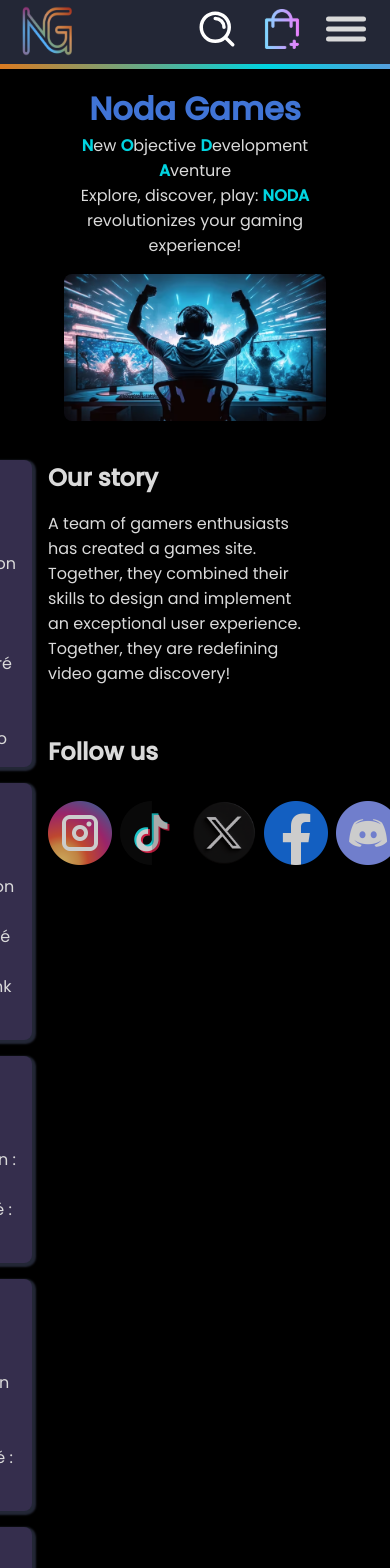
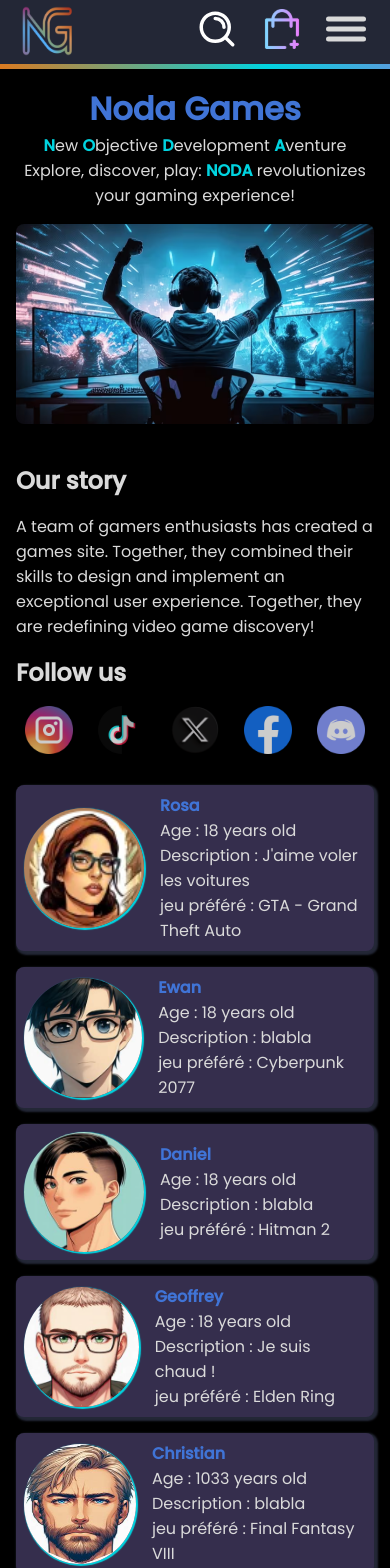
Before and after one commit to WildCodeSchool-2024-02/JS-RemoteFR-CodeOfWar-P2-Nodas, a React (Vite) app in the folder client/: page /about in a window 390 px wide. Shown: the top 1568 px of the page. Built offline with nearby package versions, Linux system fonts and the light colour scheme.

Commit message:
proptypes in socialnetwork and abut fixed, and finish mobile css for about

```diff
--- a/client/src/components/CardTeam.jsx
+++ b/client/src/components/CardTeam.jsx
@@ -23,5 +23,13 @@ export default function CardTeam({ user }) {
 }
 
 CardTeam.propTypes = {
-  user: PropTypes.string.isRequired,
+  user: PropTypes.shape({
+    id: PropTypes.number.isRequired,
+    avatar: PropTypes.string.isRequired,
+    name: PropTypes.string.isRequired,
+    age: PropTypes.number.isRequired,
+    description: PropTypes.string.isRequired,
+    pageUrl: PropTypes.string.isRequired,
+    favoriteGame: PropTypes.string.isRequired,
+  }).isRequired,
 };
--- a/client/src/components/SocialNetwork.jsx
+++ b/client/src/components/SocialNetwork.jsx
@@ -3,7 +3,7 @@ import PropTypes from "prop-types";
 
 export default function SocialNetwork({ network }) {
   return (
-    <div className="iconsSocials" key={network.id} >
+    <div className="iconsSocials">
       <Link to={network.networkUrl} target="_blank" rel="noreferrer">
         <img src={network.networkImg} alt={network.networkName} />{" "}
       </Link>
@@ -12,5 +12,10 @@ export default function SocialNetwork({ network }) {
 }
 
 SocialNetwork.propTypes = {
-  network: PropTypes.string.isRequired,
+  network: PropTypes.shape({
+    id: PropTypes.number.isRequired,
+    networkUrl: PropTypes.string.isRequired,
+    networkImg: PropTypes.string.isRequired,
+    networkName: PropTypes.string.isRequired,
+  }).isRequired,
 };
--- a/client/src/pages/About.jsx
+++ b/client/src/pages/About.jsx
@@ -31,13 +31,13 @@ export default function About() {
           <h2 className="follow-us second_title">Follow us</h2>
           <article className="network_link">
             {networkLink.map((network) => (
-              <SocialNetwork key={network} network={network} />
+              <SocialNetwork key={network.id} network={network} />
             ))}
           </article>
         </section>
         <section className="avatar">
           {team.map((user) => (
-            <CardTeam key={user} user={user} />
+            <CardTeam key={user.id} user={user} />
           ))}
         </section>
       </div>
--- a/client/src/styles/about.css
+++ b/client/src/styles/about.css
@@ -1,5 +1,5 @@
 .aboutus {
-  margin: 1rem 4rem;
+  margin: 1rem 6rem;
 }
 
 .crew_name {
@@ -94,11 +94,6 @@ b {
   color: var(--sixth-color);
 }
 
-#about-logo {
-  width: 45%;
-  padding: 0 auto auto 0;
-}
-
 .copyright {
   text-align: center;
 }
@@ -122,3 +117,35 @@ b {
 .network_link:hover {
   cursor: pointer;
 }
+
+@media screen and (width < 992px) {
+  .aboutus {
+    margin: 1rem;
+  }
+
+  .nodas {
+    display: flex;
+    flex-direction: column;
+    gap: 1.5rem;
+  }
+
+  .story-network {
+    margin: 0;
+  }
+
+  .iconsSocials img {
+    width: 3rem;
+    opacity: 0.8;
+  }
+
+  .textAbout {
+    padding: 1rem 0;
+  }
+
+  .network_link {
+    margin: 0;
+  }
+  .cardContainer {
+    padding: 0.5rem;
+  }
+}
```
